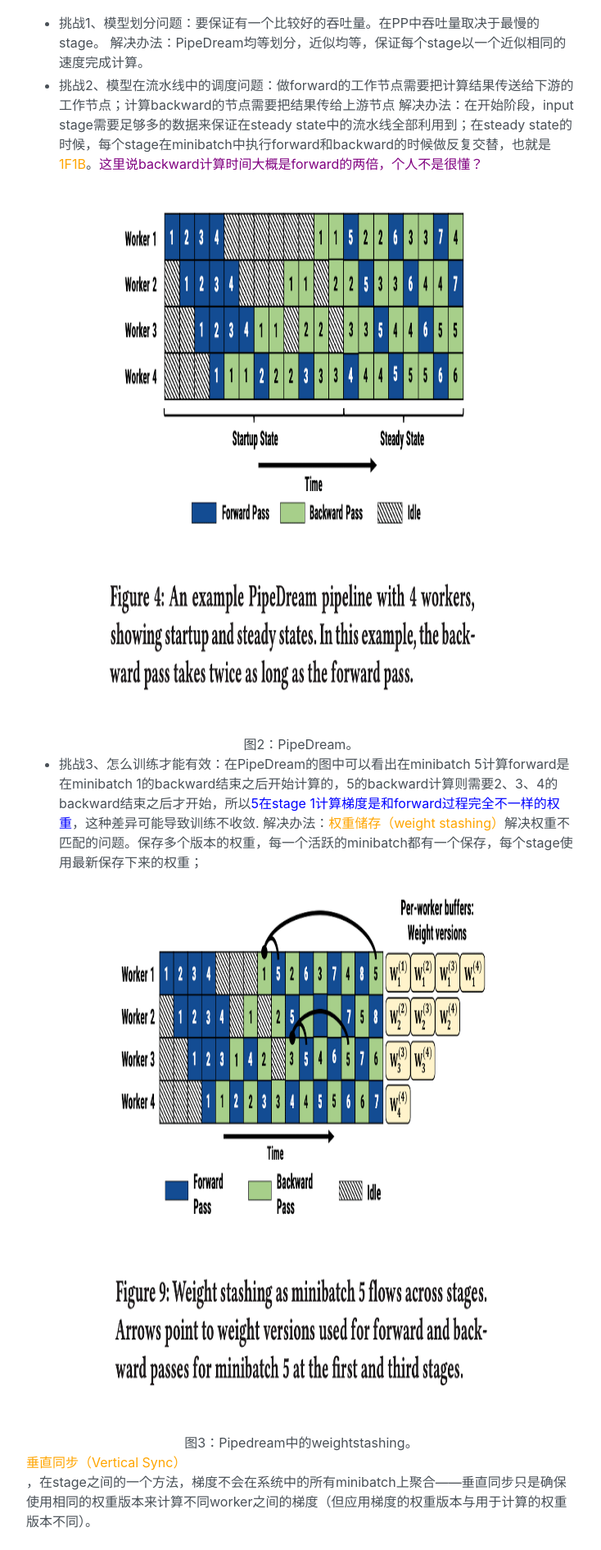
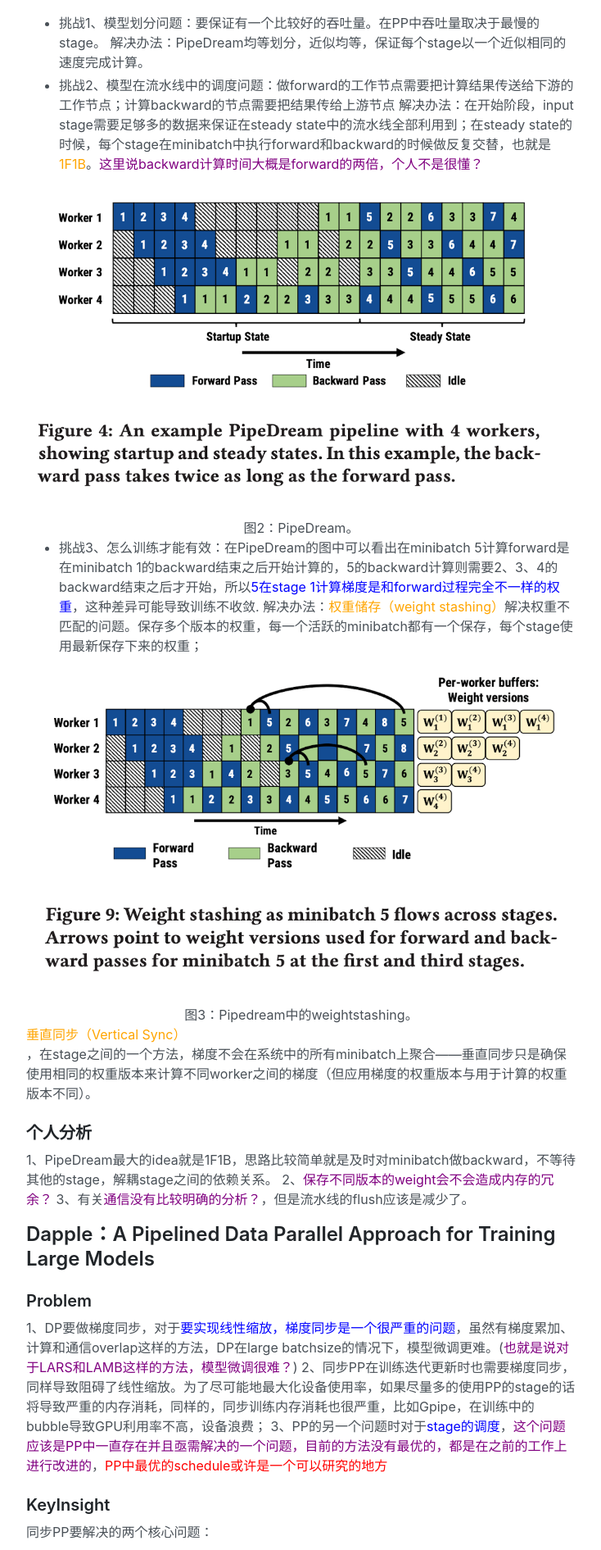
Before and after one commit to WePDLA/WePDLA.github.io, a Jekyll site: the page built from _posts/2021-09-13-PP论文集.md, in a window 1280 px wide. Shown: the part 1708-3599 px from the top of the page at 82% size, without its empty margins (272-1006 px from the left). Built offline with Jekyll 4.4.1, drawn with Linux system fonts in a browser that asks for light colours; comment, search, counter and statistics services are not loaded.

Commit message:
Update 2021-09-13-PP论文集.md
pp paper update

```diff
--- a/_posts/2021-09-13-PP论文集.md
+++ b/_posts/2021-09-13-PP论文集.md
@@ -57,11 +57,11 @@
 * 挑战2、模型在流水线中的调度问题：做forward的工作节点需要把计算结果传送给下游的工作节点；计算backward的节点需要把结果传给上游节点
   解决办法：在开始阶段，input stage需要足够多的数据来保证在steady state中的流水线全部利用到；在steady state的时候，每个stage在minibatch中执行forward和backward的时候做反复交替，也就是<font color=orange>1F1B</font>。<font color=purple>这里说backward计算时间大概是forward的两倍，个人不是很懂？</font>
 
-  {% include figure.html  height="652" width="488" src="/figures/PP-papers/pipedream.png" caption="图2：PipeDream。"%}
+  {% include figure.html src="/figures/PP-papers/pipedream.png" caption="图2：PipeDream。"%}
 
 * 挑战3、怎么训练才能有效：在PipeDream的图中可以看出在minibatch 5计算forward是在minibatch 1的backward结束之后开始计算的，5的backward计算则需要2、3、4的backward结束之后才开始，所以<font color=blue>5在stage 1计算梯度是和forward过程完全不一样的权重</font>，这种差异可能导致训练不收敛.
   解决办法：<font color=orange>权重储存（weight stashing）</font>解决权重不匹配的问题。保存多个版本的权重，每一个活跃的minibatch都有一个保存，每个stage使用最新保存下来的权重；
-  {% include figure.html  height="652" width="488" src="/figures/PP-papers/weightstashing.png" caption="图3：Pipedream中的weightstashing。"%}
+  {% include figure.html src="/figures/PP-papers/weightstashing.png" caption="图3：Pipedream中的weightstashing。"%}
 
   <font color=orange>垂直同步（Vertical Sync）</font>，在stage之间的一个方法，梯度不会在系统中的所有minibatch上聚合——垂直同步只是确保使用相同的权重版本来计算不同worker之间的梯度（但应用梯度的权重版本与用于计算的权重版本不同）。
 
@@ -81,14 +81,14 @@
 同步PP要解决的两个核心问题：
 * 额外的内存消耗；
 * 冗余的计算
-{% include figure.html  height="652" width="488" src="/figures/PP-papers/dapple.png" caption="图4：Dapple。"%}
+{% include figure.html src="/figures/PP-papers/dapple.png" caption="图4：Dapple。"%}
 
 DAPPLE：包含一个profiler、planner、runtime
 * Profiler：输入一个DNN模型，然后对每个层的执行时间、激活的大小、参数大小进行profile；~~（<font color=purple>个人觉得这个部分在模型训练中没有必要，不过是为了进行profile。</font>)~~
 * Planner：planner把profiling的结果作为输入，然后根据global batchsize生成一个优化的并行策略，planner要<font color=orange>最小化每次迭代的执行时间</font>；
 * Runtime：runtime把planner的输出作为输入并把原始的计算图转化为一个流水线并行图，global batchsize分割为micro-batch并做调度。
 
-{% include figure.html  height="652" width="488" src="/figures/PP-papers/gpipevsdapple.png" caption="图5：gpipe vs dapple。"%}
+{% include figure.html src="/figures/PP-papers/gpipevsdapple.png" caption="图5：gpipe vs dapple。"%}
 
 
 ### DAPPLE的Schedule策略：提前进行backward scheduling
@@ -115,19 +115,20 @@
 2、由于多个micro-batch的交叉训练，Asynchronous model training（AMP）面临严重的权重不一致和陈旧(staleness)问题，权重陈旧的问题使收敛变的缓慢，降低了模型的准确度；
 3、PipeDream采用的不同的version的weight，一方面会有内存冗余。
 
-{% include figure.html  height="652" width="488" src="/figures/PP-papers/xpipe.png" caption="图6：Xpipe。"%}
+{% include figure.html src="/figures/PP-papers/Xpipe.png" caption="图6：Xpipe。"%}
 
 ### KeyInsight
 1、Xpipe在一整个minibatch中的T个micro-batch权重是共享的；
 2、每个mini-batch分配一个bellwether对权重预测进行管理，它总是首先在T个micro-batch之间执行前向和后向传递
 3、定义权重差异（weight difference）衡量权重更新的数量
-{% include figure.html  height="652" width="488" src="/figures/PP-papers/weight_diff.png" caption="图7：weight difference的计算。"%}
+{% include figure.html src="/figures/PP-papers/weight_diff.png" caption="图7：weight difference的计算。"%}
 
 ## PipeMare
 
 ## TorchGpipe
 
 ### Problem
+
 1、Gpipe计算图中有依赖（<font color=purple>PP中的计算依赖不可避免</font>）
 
 ## 几种PP的比较
@@ -141,7 +142,7 @@
 
 
 
-<font color=red>PP的固有问题</font>：
+<font color=red>PP的固有问题</font> ：
 
 - schedule策略
 - 通信
```
